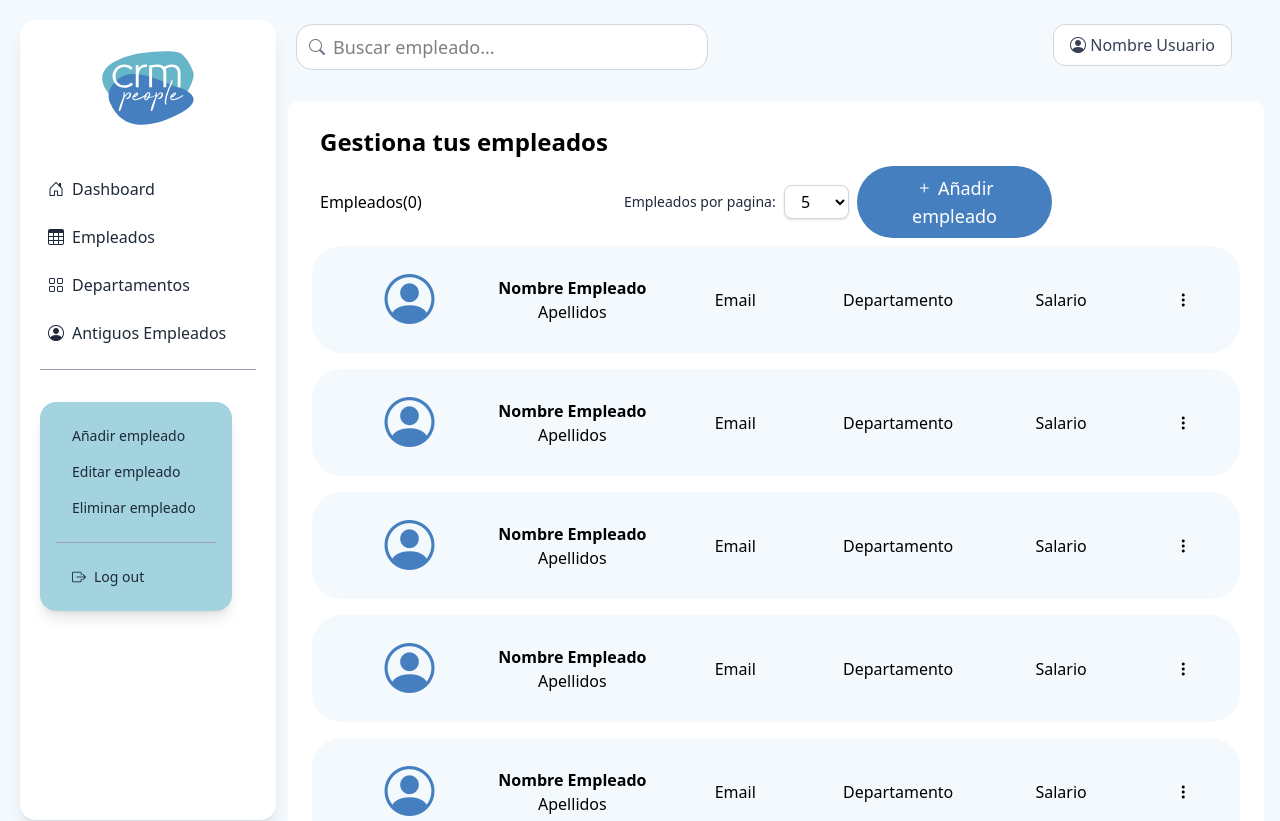
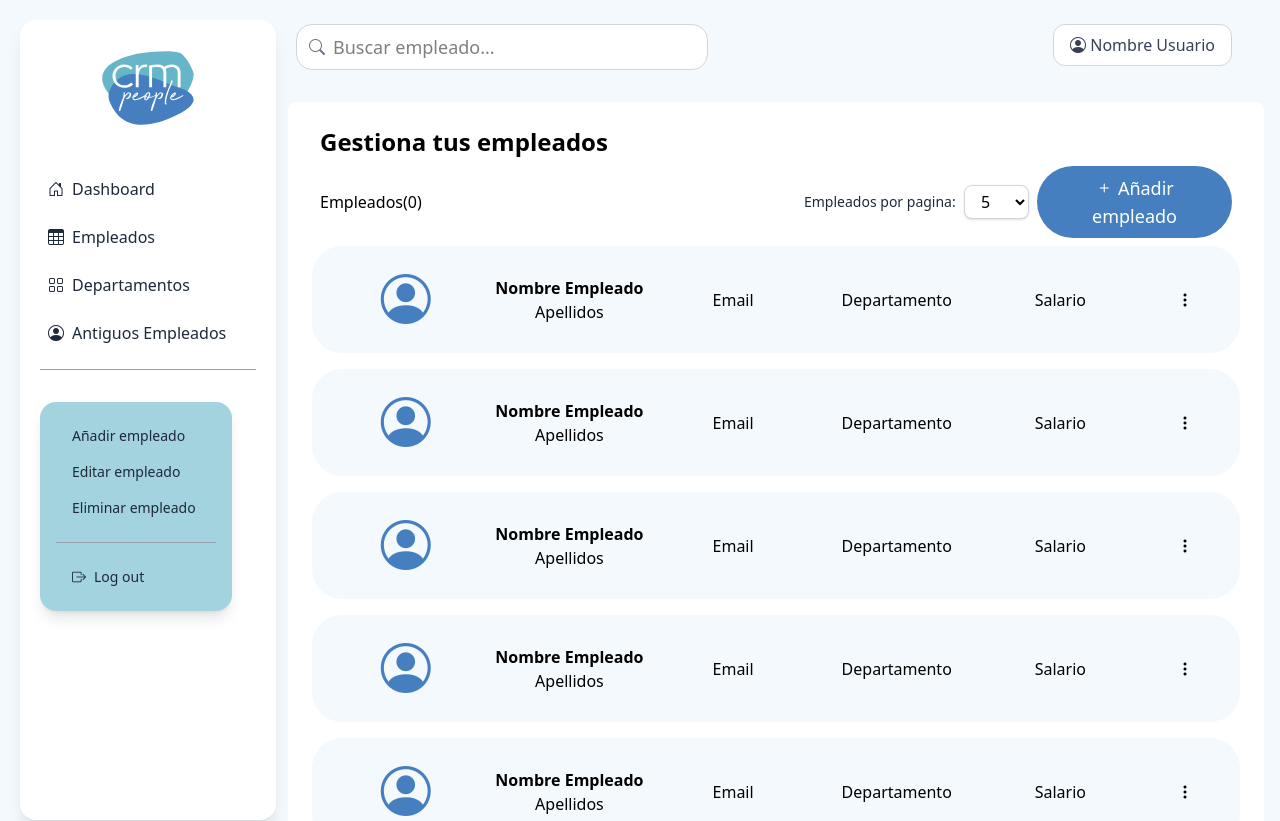
Before and after one commit to SandraLlamasRizo/crm-people, a React (Vite) app: page /employees in a window 1280 px wide. Shown: the top 821 px of the page. Built offline with nearby package versions, Linux system fonts and the light colour scheme.

Commit message:
ajustes estilos employee cards

```diff
--- a/src/components/EmployeeCardLarge.jsx
+++ b/src/components/EmployeeCardLarge.jsx
@@ -2,7 +2,7 @@ function EmployeeCardLarge() {
 
     return <>
         <div className="my-2 mx-2">
-  <div className="w-full grid grid-cols-[repeat(3,1fr)_0.5fr] md:grid-cols-[repeat(5,1fr)_0.5fr] bg-[#F4F9FD] hover:bg-[#d3ebff] rounded-[30px] p-4 items-center text-center">
+  <div className="w-full grid grid-cols-[repeat(3,1fr)_0.5fr] gap-2 md:grid-cols-[repeat(5,1fr)_0.5fr] bg-[#F4F9FD] hover:bg-[#d3ebff] rounded-[30px] p-4 items-center text-center">
 
     <figure className="flex justify-center items-center">
       <i className="bi bi-person-circle icon-large "></i>
--- a/src/components/EmployeeCardSmall.jsx
+++ b/src/components/EmployeeCardSmall.jsx
@@ -3,7 +3,9 @@ function EmployeeCardSmall() {
     return <>
     <div className="flex gap-4 w-[174px] h-[180px]">
         <div className="p-3 text-center bg-[#F4F9FD] hover:bg-[#d3ebff] rounded-[30px]" >
-            <figure className="w-[50px] h-[50px] mx-auto p-2"><img className="rounded-full w-full h-full object-cover" src="https://encrypted-tbn0.gstatic.com/images?q=tbn:ANd9GcQK_mAcrV3vVhLq6HK4c1liqGV59qhOwXdEGw&s" alt="" /></figure>
+            <figure className="flex justify-center items-center">
+                <i className="bi bi-person-circle icon-large "></i>
+            </figure>
             <h3 className="principalCard pb-2">Nombre Empleado</h3>
             <h4 className="secundarioCard pb-3">Apellidos</h4>
             <h5 className="terciarioBorderCard inline-block p-1">Departamento</h5>
--- a/src/pages/Employees.jsx
+++ b/src/pages/Employees.jsx
@@ -10,7 +10,7 @@ function Employees() {
                    <h6 className="text-md md:text-md">Empleados(0)</h6>
                 </div>
 
-                <div className="flex-2 flex flex-col-reverse lg:flex-row gap-2 items-end lg:items-center mr-4">
+                <div className="flex-2 flex flex-col-reverse lg:flex-row gap-2 items-end lg:items-center justify-end mr-4">
                     <label htmlFor="numItems" className="hidden md:inline min-w-[152px] text-sm md:text-md text-gray-800 font-medium">Empleados por pagina: </label>
                     <select name="numItems" id="" className="px-3 py-1 ml-auto md:ml-0 bg-white border border-gray-300 rounded-lg shadow-sm focus:outline-none focus:ring-2 focus:ring-blue-500 focus:border-blue-500 transition">
                         <option value="5">5</option>
```
